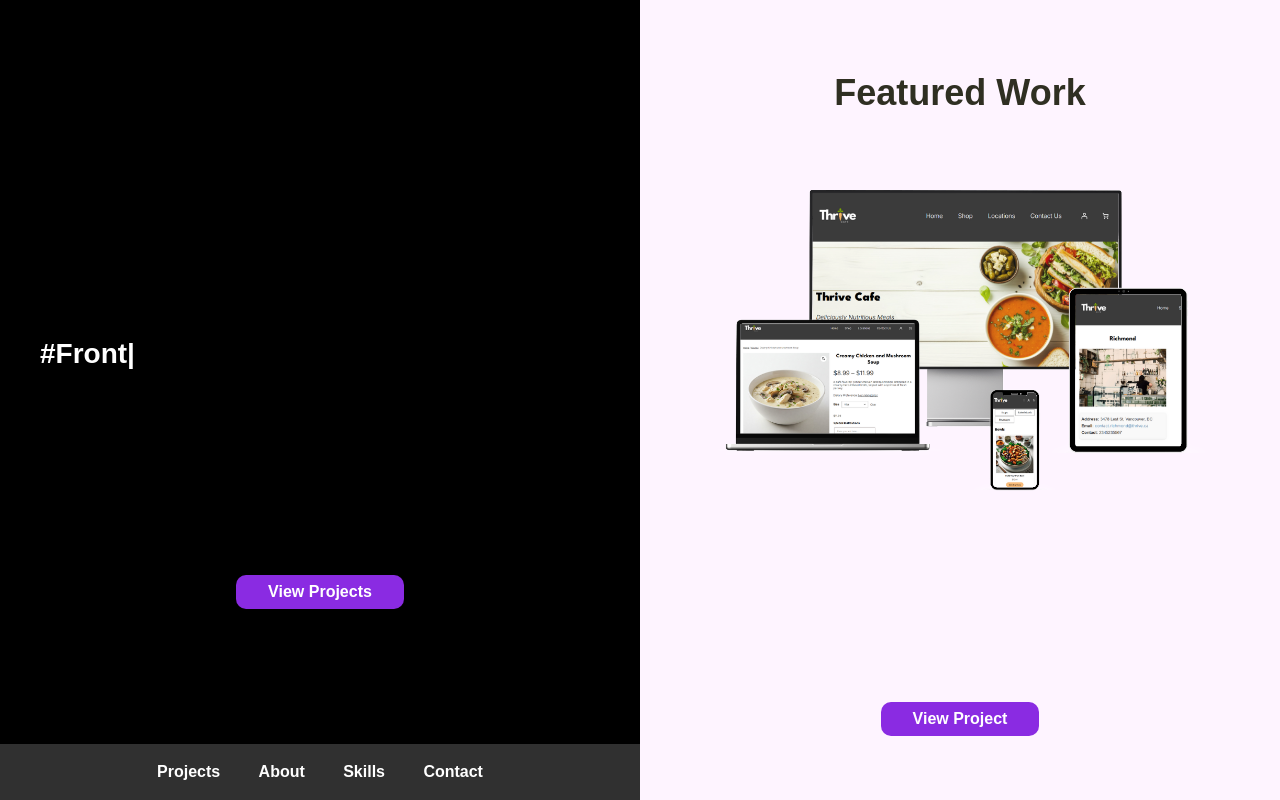
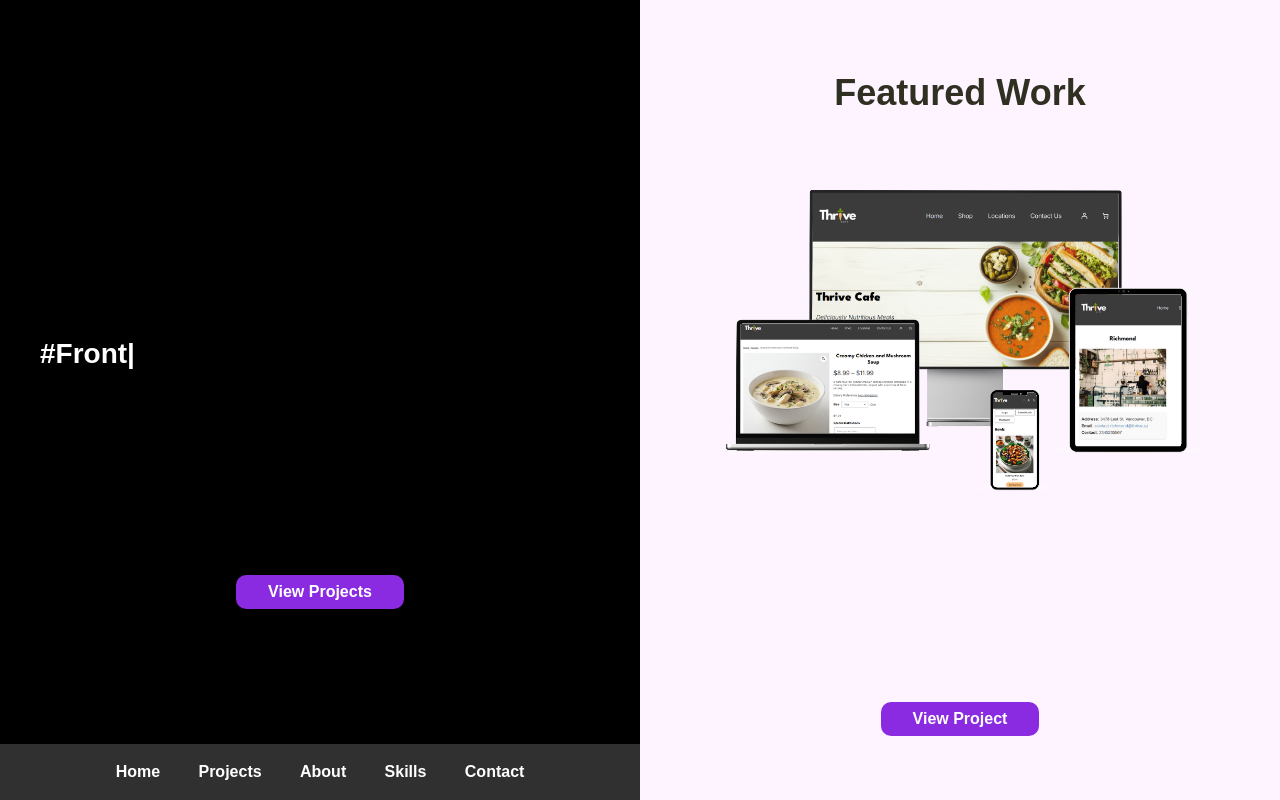
Before and after one commit to Muskanbhatia3010/Portfolio, a React (Vite) app: page / in a window 1280 px wide. Built offline with nearby package versions, Linux system fonts and the light colour scheme; no server answers.

Commit message:
fixed header

```diff
--- a/src/components/Header.jsx
+++ b/src/components/Header.jsx
@@ -52,7 +52,7 @@ const Header = () => {
         return () => clearTimeout(timeout);
       }, [charIndex, isDeleting, index, phrases]);
     return (
-      <header className='left-panel'>
+      <header className='left-panel' id='home'>
         {restData.acf?.logo && (
           <a href="/" className="site-logo-link">
             <ACFImage image={restData.acf.logo} className="site-logo" />
@@ -70,11 +70,11 @@ const Header = () => {
           </div>
           <nav>
             <ul className='footer-nav'>
-            <li id='home'><a href="#home">Home</a></li>
+            <li><a href="#home">Home</a></li>
             <li><a href="#projects"> Projects</a></li>
             <li><a href="#about"> About</a></li>
             <li><a href="#skills">Skills</a></li>
-            <li><a id='contact' href="#contact"> Contact</a></li>
+            <li><a href="#contact"> Contact</a></li>
             </ul>
           </nav>
           </div>
--- a/src/components/about.jsx
+++ b/src/components/about.jsx
@@ -22,7 +22,7 @@ const About = () => {
            <section className='about' id='about'>
                <h2>About</h2>
                <div className='text' dangerouslySetInnerHTML={{ __html: restData.acf?.about }}></div>
-                <div className='contact'>
+                <div className='contact' id='contact'>
                 <div className='message' dangerouslySetInnerHTML={{ __html: restData.acf?.contactmsg }}></div>
                     <div className='contact-icons'>
                          <a href={restData.acf?.contact_github.url} target="_blank" rel="noopener noreferrer"><FaGithub /></a>
```
